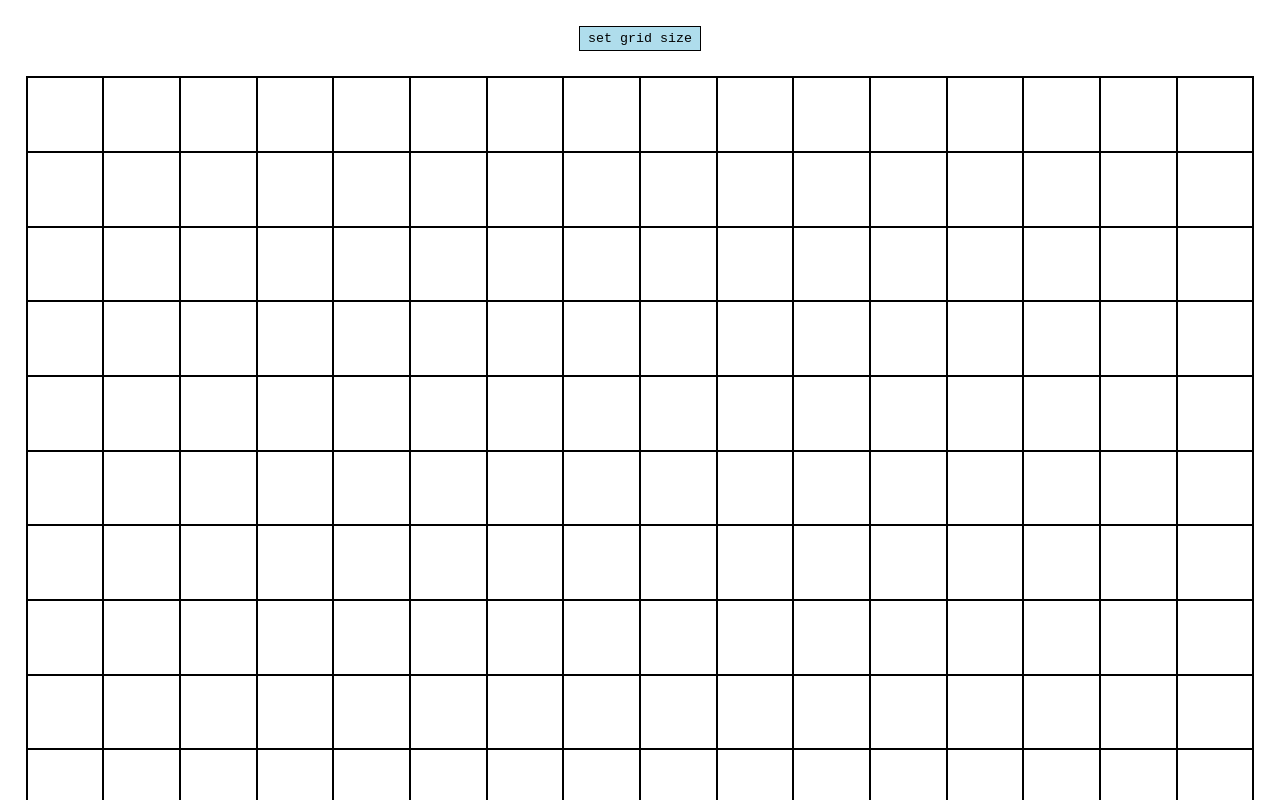
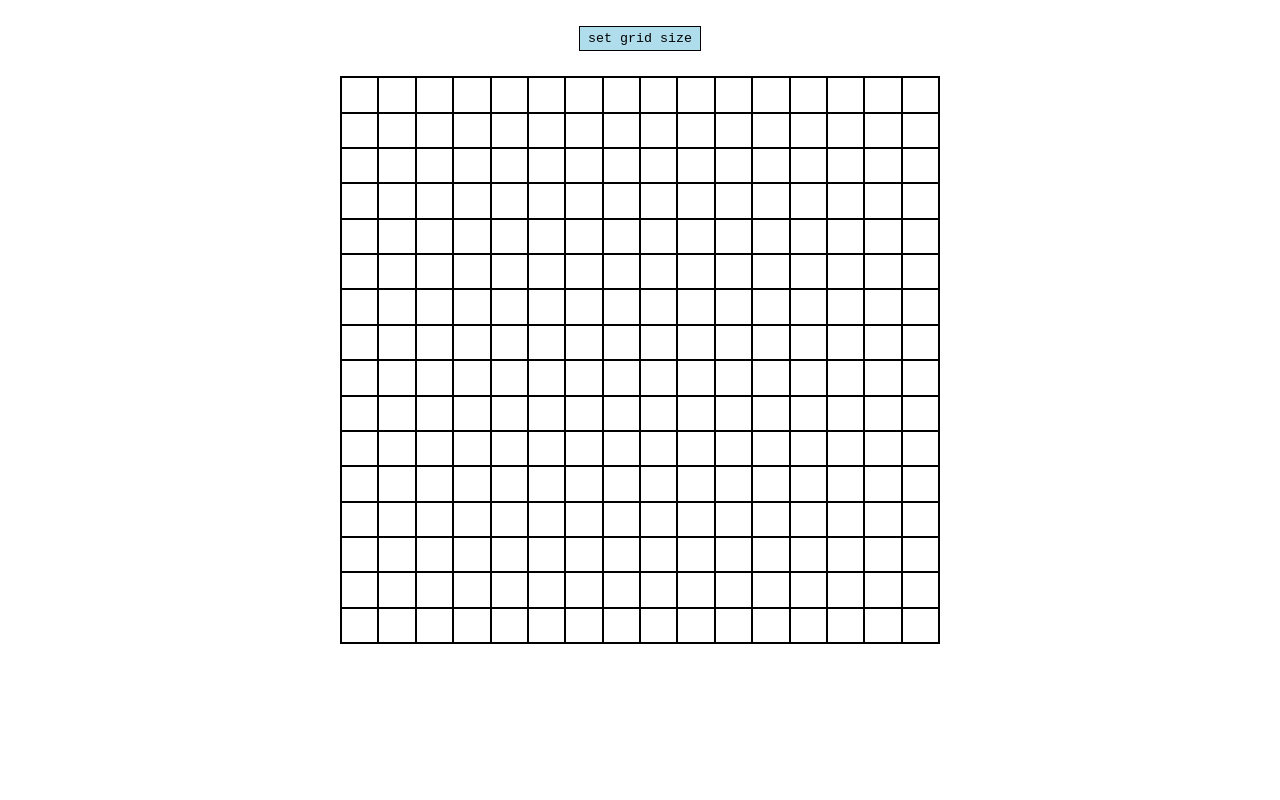
Before and after one commit to aleximichael/etch-a-sketch, a plain HTML site: page index.html in a window 1280 px wide. Shown: the top 800 px of the page. Drawn offline with Linux system fonts and the light colour scheme.

Commit message:
Fix: Limit the max size of the grid

```diff
--- a/styles.css
+++ b/styles.css
@@ -5,8 +5,9 @@
 }
 
 .grid-container {
-    margin: 2vw;
+    margin: 2vw auto;
     display: flex;
+    max-width: 600px;
 }
 
 .col-container {
```
